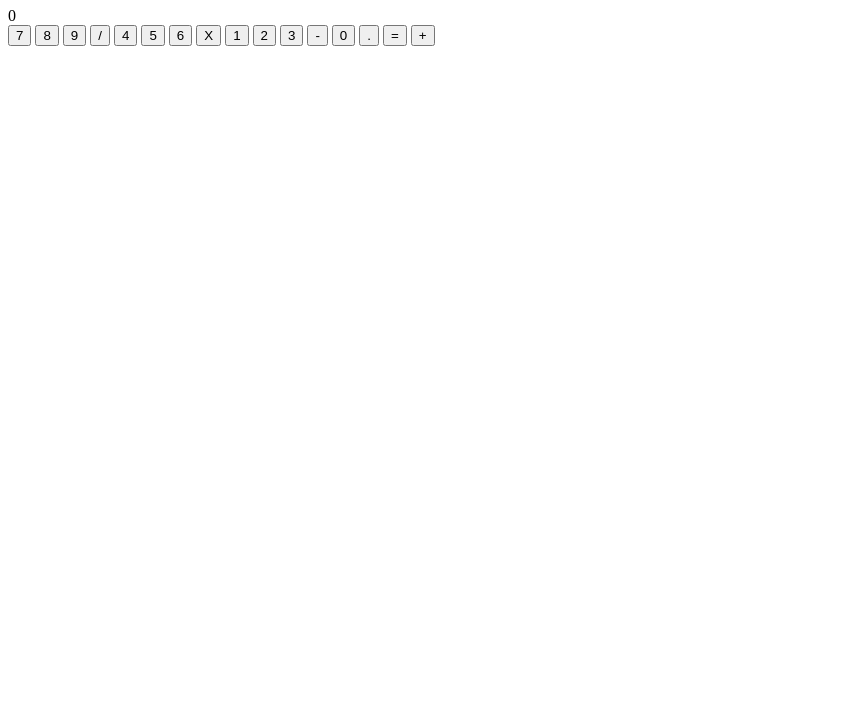
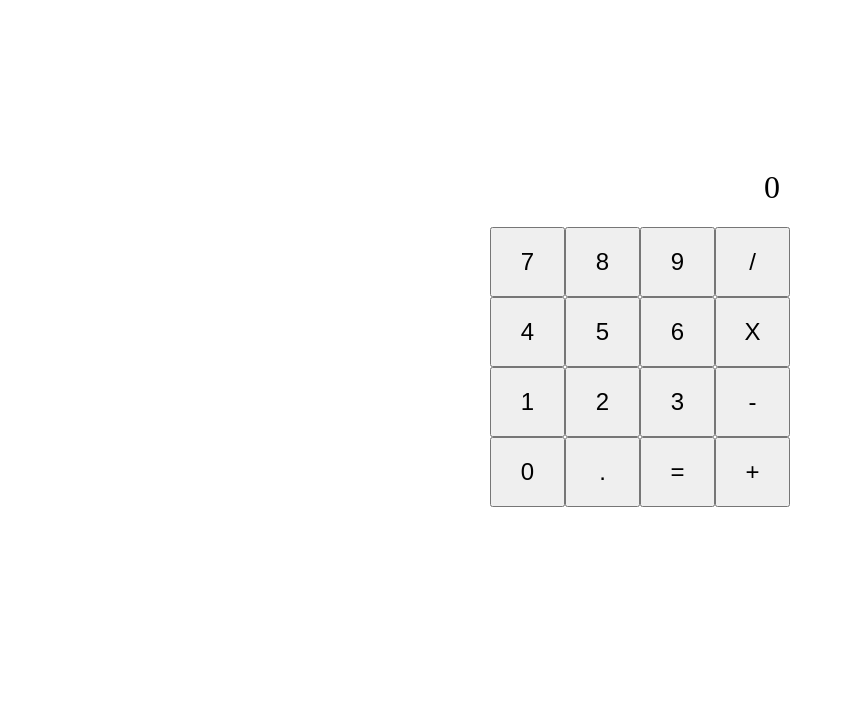
Before and after one commit to OiakBez/calculator-in-javascript, a plain HTML site: page index.html in a window 1280 px wide. Shown: the part 73-800 px from the top of the page, without its empty margins (0-845 px from the left). Drawn offline with Linux system fonts and the light colour scheme.

Commit message:
feat: estrutura dos botoes em css

```diff
--- a/index.html
+++ b/index.html
@@ -8,8 +8,6 @@
     <link rel="stylesheet" href="style.css">
 </head>
 <body>
-
-    <h1>Calculadora</h1>
 
     <main class="calculadora">
         <div class="visor">
--- a/style.css
+++ b/style.css
@@ -0,0 +1,39 @@
+* {
+    box-sizing: border-box;
+    margin: 0;
+    padding: 0;
+}
+
+body {
+    min-height: 100vh;
+
+    display: flex;
+    justify-content: center;
+    align-items: center;
+}
+
+.calculadora {
+    width: 300px;
+}
+
+.visor {
+    height: 80px;
+
+    display: flex;
+    justify-content: flex-end;
+    align-items: center;
+
+    padding: 10px;
+
+    font-size: 2rem;
+}
+
+.botoes {
+    display: grid;
+    grid-template-columns: repeat(4, 1fr);
+}
+
+button {
+    height: 70px;
+    font-size: 1.5rem;
+}
```
